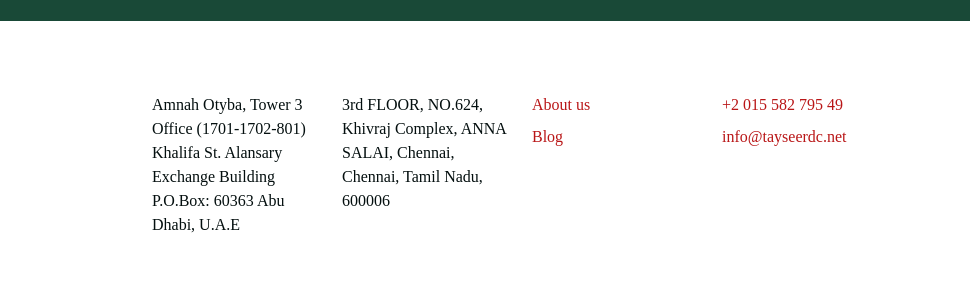
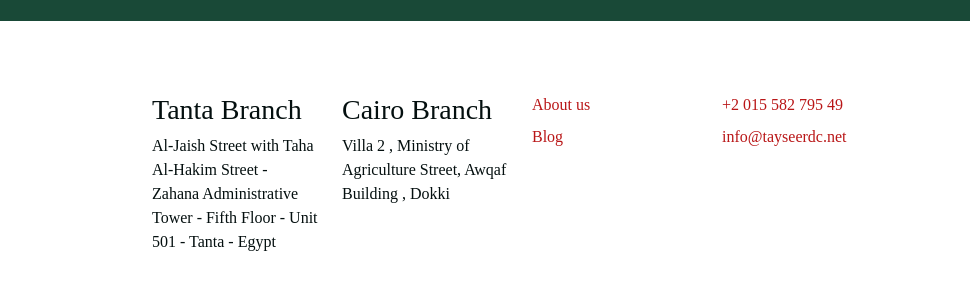
Before and after one commit to omarahmed72/Tayseer-Debt-Collection, a website: page index.html in a window 1280 px wide. Shown: the part 5028-5332 px from the top of the page, 310-1280 px from the left. Drawn offline with nearby package versions, Linux system fonts and the light colour scheme; a web font is replaced by a local one.

Commit message:
Update index.html

```diff
--- a/index.html
+++ b/index.html
@@ -854,7 +854,7 @@
                 </a>
                 <a
                   class="btn btn-secondary btn-icon btn-sm btn-tiktok rounded-circle mt-3 ms-3"
-                  href="https://www.tiktok.com/@speeddebtscollection"
+                  href=""
                   target="_blank"
                   aria-label="tiktok"
                 >
@@ -862,7 +862,7 @@
                 </a>
                 <a
                   class="btn btn-secondary btn-icon btn-sm btn-youtube rounded-circle mt-3 ms-3"
-                  href="https://www.youtube.com/@SpeedDebtsCollection"
+                  href=""
                   target="_blank"
                   aria-label="Youtube"
                 >
@@ -875,10 +875,11 @@
                 <div class="col">
                   <ul class="nav flex-column mb-0">
                     <li class="nav-item mb-2">
+                      <h3 class="title">Tanta Branch</h3>
                       <p>
-                        Amnah Otyba, Tower 3 Office (1701-1702-801) Khalifa St.
-                        Alansary Exchange Building P.O.Box: 60363 Abu Dhabi,
-                        U.A.E
+                        Al-Jaish Street with Taha Al-Hakim Street - Zahana
+                        Administrative Tower - Fifth Floor - Unit 501 - Tanta -
+                        Egypt
                       </p>
                     </li>
                   </ul>
@@ -886,9 +887,10 @@
                 <div class="col">
                   <ul class="nav flex-column mb-0">
                     <li class="nav-item mb-2">
+                      <h3 class="title">Cairo Branch</h3>
                       <p>
-                        3rd FLOOR, NO.624, Khivraj Complex, ANNA SALAI, Chennai,
-                        Chennai, Tamil Nadu, 600006
+                        Villa 2 , Ministry of Agriculture Street, Awqaf Building
+                        , Dokki
                       </p>
                     </li>
                   </ul>
```
